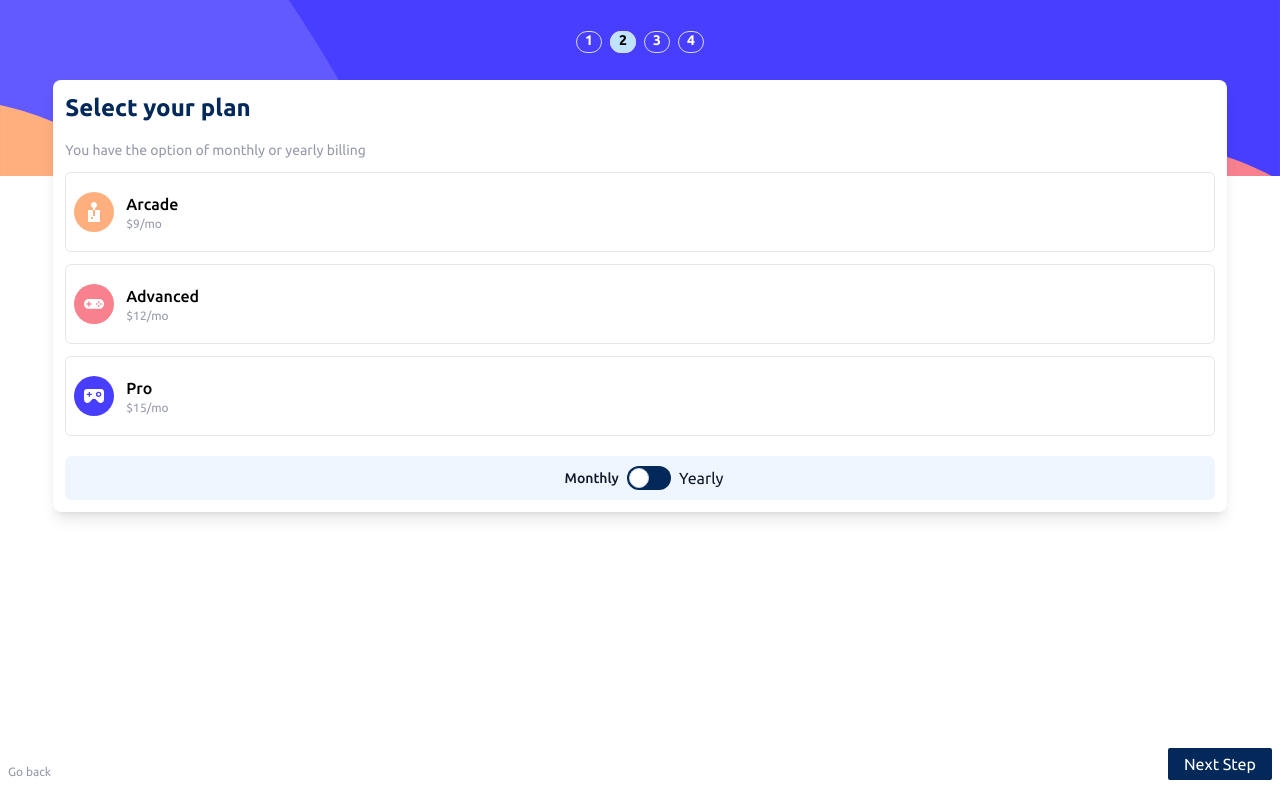
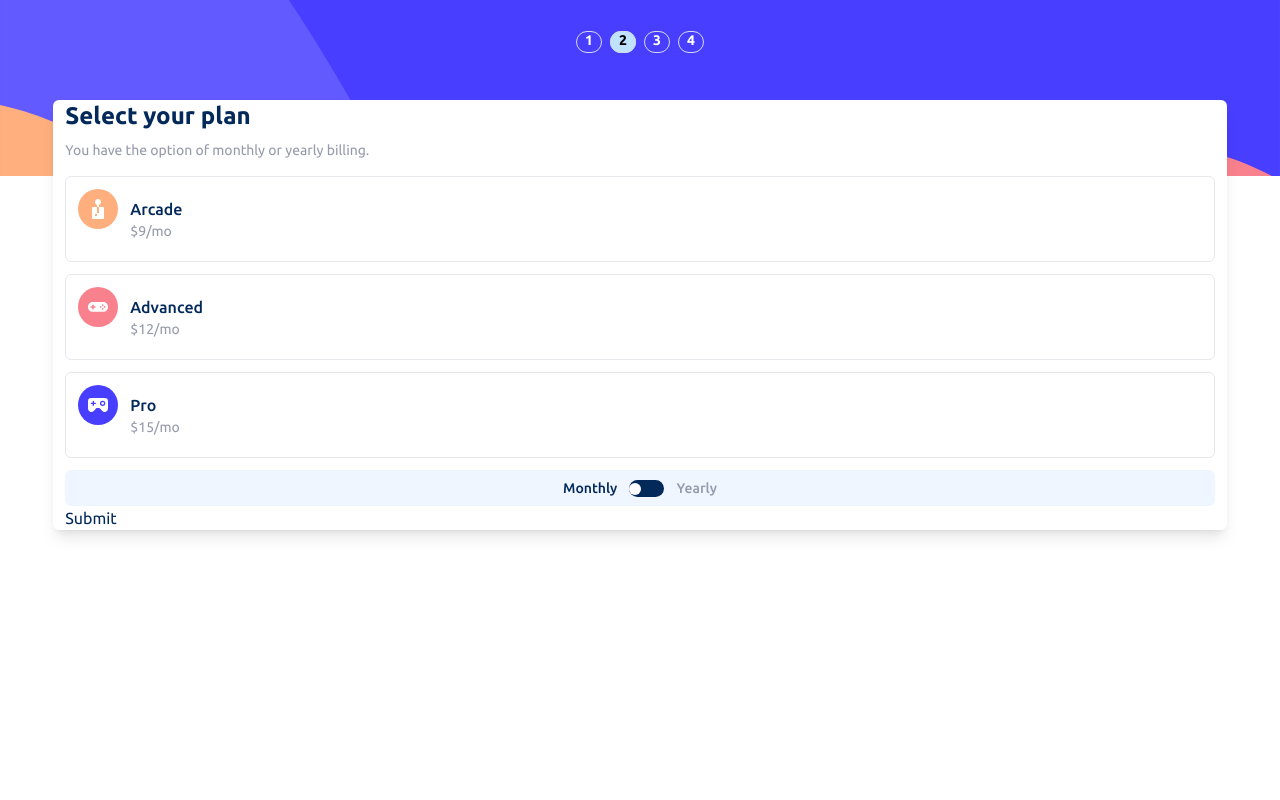
Before and after one commit to JaacielBriseo/multi-step-form, a React (Create React App) app: page /select in a window 1280 px wide. Built offline with nearby package versions, Linux system fonts and the light colour scheme.

Commit message:
Select Plan with Formik

```diff
--- a/src/components/BillingToggler.tsx
+++ b/src/components/BillingToggler.tsx
@@ -10,6 +10,7 @@ export const BillingToggler = ({ enabled, setEnabled, setIsSelected }: TogglerPr
 	const dispatch = useAppDispatch();
 	useEffect(() => {
 		!enabled ? dispatch(setPaymentType('monthly')) : dispatch(setPaymentType('yearly'));
+		// eslint-disable-next-line
 	}, [enabled]);
 	return (
 		<div className='flex justify-center space-x-2 bg-Magnolia h-11 items-center rounded-md'>
--- a/src/index.css
+++ b/src/index.css
@@ -2,3 +2,19 @@
 @tailwind base;
 @tailwind components;
 @tailwind utilities;
+
+.toggle-switch {
+	display: inline-block;
+	width: 35px;
+	height: 17px;
+	border-radius: 30px;
+	cursor: pointer;
+}
+.toggle-switch-slider {
+	display: inline-block;
+	width: 12px;
+	height: 12px;
+	border-radius: 30px;
+	transition: 0.3s;
+	position: relative;
+}
--- a/src/index.tsx
+++ b/src/index.tsx
@@ -12,6 +12,7 @@ root.render(
 	<React.StrictMode>
 		<Provider store={store}>
 				<SubscriptionApp />
+
 		</Provider>
 	</React.StrictMode>
 );
--- a/src/interfaces/interfaces.ts
+++ b/src/interfaces/interfaces.ts
@@ -1,16 +1,15 @@
 export interface SubscriptionState {
-	step: number;
 	userInfo: {
 		name: string;
 		email: string;
 		phone: string;
-	} | null;
-	paymentType: string | null;
-	subscriptionPlan: {
+	} ;
+	paymentType: string ;
+	subscriptionPlan:  {
 		plan: string;
 		price: number;
 	};
-	addons: Addon[]
+	addons: Addon[];
 }
 
 export interface Addon {
--- a/src/routes/Navigation.tsx
+++ b/src/routes/Navigation.tsx
@@ -11,10 +11,11 @@ export const Navigation = () => {
 		<>
 			<BrowserRouter>
 				<div className='bg-mobSide bg-no-repeat bg-cover h-44 font-Ubuntu'>
-					<nav className=''>
+					<nav>
 						<ul className='flex justify-center items-center h-20 text-White font-semibold text-sm'>
 							<li>
 								<NavLink
+									// onClick={(e) => e.preventDefault()}
 									to='/'
 									className='box-border border-LightGray rounded-full px-2 pb-1 m-1 border'
 									style={({ isActive }) => (isActive ? activeStyle : undefined)}
@@ -24,6 +25,7 @@ export const Navigation = () => {
 							</li>
 							<li>
 								<NavLink
+									// onClick={(e) => e.preventDefault()}
 									to='/select'
 									className='box-border border-LightGray rounded-full px-2 pb-1 m-1 border'
 									style={({ isActive }) => (isActive ? activeStyle : undefined)}
@@ -33,6 +35,7 @@ export const Navigation = () => {
 							</li>
 							<li>
 								<NavLink
+									// onClick={(e) => e.preventDefault()}
 									to='/addons'
 									className='box-border border-LightGray rounded-full px-2 pb-1 m-1 border'
 									style={({ isActive }) => (isActive ? activeStyle : undefined)}
@@ -42,6 +45,7 @@ export const Navigation = () => {
 							</li>
 							<li>
 								<NavLink
+									// onClick={(e) => e.preventDefault()}
 									to='/summary'
 									className='box-border border-LightGray rounded-full px-2 pb-1 m-1 border'
 									style={({ isActive }) => (isActive ? activeStyle : undefined)}
--- a/src/store/app/subscriptionSlice.ts
+++ b/src/store/app/subscriptionSlice.ts
@@ -2,26 +2,29 @@ import { createSlice } from '@reduxjs/toolkit';
 import { SubscriptionState } from '../../interfaces';
 
 const initialState: SubscriptionState = {
-	step: 1,
-	userInfo: null,
+	userInfo: {
+		name: '',
+		email: '',
+		phone: '',
+	},
 	paymentType: 'monthly',
 	subscriptionPlan: {
 		plan: '',
 		price: 0,
 	},
-	addons: [{
-		addon: '',
-		price: 0
-	}]
+	addons: [
+		{
+			addon: '',
+			price: 0,
+		},
+	],
 };
 
 export const subscriptionSlice = createSlice({
 	name: 'subscription',
 	initialState,
 	reducers: {
-		setStep: (state, action: { payload: number }) => {
-			state.step = action.payload;
-		},
+
 		setUserInfo: (state, action: { payload: SubscriptionState['userInfo'] }) => {
 			state.userInfo = action.payload;
 		},
@@ -37,6 +40,6 @@ export const subscriptionSlice = createSlice({
 	},
 });
 
-export const { setStep, setUserInfo, setPaymentType, setSubscriptionPlan, setAddon } = subscriptionSlice.actions;
+export const {  setUserInfo, setPaymentType, setSubscriptionPlan, setAddon } = subscriptionSlice.actions;
 
 export default subscriptionSlice.reducer;
--- a/src/views/Addons.tsx
+++ b/src/views/Addons.tsx
@@ -30,17 +30,16 @@ export const Addons = () => {
 				addons: [
 					{
 						addon: null,
-						price: null
+						price: null,
 					},
 				],
 			}}
 			onSubmit={(values) => {
-				console.log(values);
-				dispatch(setAddon(values.addons))
+				dispatch(setAddon(values.addons));
 				navigate('/summary');
 			}}
 		>
-			{({ values, setFieldValue}) => (
+			{({ values, setFieldValue }) => (
 				<Form className='text-MarineBlue w-11/12 mx-auto p-3 bg-White rounded-md flex flex-col shadow-lg'>
 					<div className='flex flex-col space-y-4 mb-4'>
 						<h1 className='text-2xl font-bold'>Pick add-ons</h1>
--- a/src/views/SelectPlan.tsx
+++ b/src/views/SelectPlan.tsx
@@ -1,44 +1,85 @@
-import { useSelectPlan, Option } from '../hooks/useSelectPlan';
+import { Formik, Form, Field } from 'formik';
 import { planOptions } from '../constants/planOptions';
-import { BillingToggler } from '../components/BillingToggler';
-import { useNavigate } from 'react-router-dom';
+import { useState } from 'react';
+import { useAppDispatch } from '../store/hookTypes';
+import { setPaymentType, setSubscriptionPlan } from '../store';
 
 export const SelectPlan = () => {
-	const navigate = useNavigate()
-	const { handleClick, isSelected, activeStyle, setEnabled, enabled, setIsSelected } = useSelectPlan();
+	const dispatch = useAppDispatch();
+	const [selected, setSelected] = useState(null);
+	const initialValues = {
+		selectedOption: null,
+		toggler: false,
+	};
+	let activeClass = 'bg-Magnolia border-MarineBlue';
+
 	return (
-		<div className='w-11/12 mx-auto bg-White p-3 rounded-lg shadow-lg'>
-			<div className='text-MarineBlue space-y-4 mb-3'>
+		<div className='text-MarineBlue w-11/12 mx-auto rounded-md shadow-lg bg-White px-3 mt-5'>
+			<div className='space-y-2 mb-4'>
 				<h1 className='text-2xl font-bold'>Select your plan</h1>
-				<p className='text-sm text-CoolGray'>You have the option of monthly or yearly billing</p>
+				<p className='text-CoolGray text-sm'>You have the option of monthly or yearly billing.</p>
 			</div>
-			<div className='space-y-3 mb-5'>
-				{planOptions.map((option: Option, index: number) => (
+			<Formik
+				initialValues={initialValues}
+				onSubmit={(values) => {
+					console.log(values);
+					dispatch(setSubscriptionPlan(values.selectedOption!));
+					dispatch(setPaymentType(values.toggler ? 'yearly' : 'monthly'));
+				}}
+			>
+				{({ values, setFieldValue }) => (
+					<>
+						<Form>
+							<div className='flex flex-col space-y-3'>
+								{planOptions.map((option, index: any) => (
 									<button
-						onClick={() => handleClick(index, option)}
-						className={`flex space-x-3 items-center h-20 w-full rounded-md border px-2 ${
-							index === isSelected && activeStyle
-						}`}
+										className={`border flex items-center space-x-3 p-3 rounded-md ${selected === index && activeClass}`}
+										type='button'
+										key={option.plan}
+										onClick={() => {
+											setSelected(index);
+											if (values.selectedOption !== option.plan) {
+												setFieldValue('selectedOption', {
+													...option,
+													price: values.toggler ? option.price.yearly : option.price.monthly,
+												});
+											}
+										}}
 									>
-						<img src={option.icon} alt={option.plan} />
+										<img src={option.icon} alt={option.plan} className='mb-5' />
 										<div className='flex flex-col text-start'>
 											<h2 className='font-medium'>{option.plan}</h2>
-							<small className='text-xs text-CoolGray'>
-								${!enabled ? option.price.monthly : option.price.yearly}
-								{!enabled ? '/mo' : '/yr'}
-							</small>
-							<small className='text-xs text-MarineBlue'>{enabled && '2 months free'}</small>
+											<p className='text-CoolGray text-sm'>
+												${values.toggler ? `${option.price.yearly}/yr` : `${option.price.monthly}/mo`}
+												{values.toggler && <small className='block text-MarineBlue font-medium'> 2 months free</small>}
+											</p>
 										</div>
 									</button>
 								))}
+								<label
+									className='flex items-center justify-center space-x-3 bg-Magnolia h-9 rounded-md text-sm font-medium'
+									onChange={() => setSelected(null)}
+								>
+									<p className={`${values.toggler ? 'text-CoolGray ' : ''}`}>Monthly</p>
+									<Field type='checkbox' name='toggler' className='hidden' />
+									<span className='toggle-switch inline-block bg-MarineBlue rounded-md cursor-pointer'>
+										<span
+											className='toggle-switch-slider bg-White rounded-md transition-colors duration-300 '
+											style={{
+												left: values.toggler ? '20px' : '0',
+											}}
+										/>
+									</span>
+									<p className={`${!values.toggler ? 'text-CoolGray' : ''}`}>Yearly</p>
+								</label>
 							</div>
-			<BillingToggler enabled={enabled} setEnabled={setEnabled} setIsSelected={setIsSelected} />
-			<button onClick={() => navigate(-1)} className='absolute bottom-5 left-2 text-CoolGray text-xs'>
-				Go back
+							<button type='submit' disabled={selected === null}>
+								Submit
 							</button>
-			<button onClick={() => navigate('/addons')} className='absolute bottom-5 right-2 bg-MarineBlue text-White px-4 h-8 rounded-sm'>
-				Next Step
-			</button>
+						</Form>
+					</>
+				)}
+			</Formik>
 		</div>
 	);
 };
--- a/src/views/Summary.tsx
+++ b/src/views/Summary.tsx
@@ -8,9 +8,9 @@ export const Summary = () => {
 				<p className='text-CoolGray text-sm'>Double-check everything looks OK before confirming.</p>
 			</div>
 			<div className='mt-5 divide-y divide-gray-500'>
-				<h4>
-					{subscriptionPlan.plan}({paymentType}){subscriptionPlan.price}
-				</h4>
+				<div>
+					<h4>{subscriptionPlan!.plan}({paymentType}){subscriptionPlan!.price}</h4>
+				</div>
 				<div className='divide-y flex flex-col'>
 					{Object.entries(addons).map(([key, value]) => (
 						<div key={key}>
@@ -23,3 +23,4 @@ export const Summary = () => {
 		</div>
 	);
 };
+//TODO:Design & Thank You message
--- a/src/views/UserInfoForm.tsx
+++ b/src/views/UserInfoForm.tsx
@@ -1,12 +1,11 @@
 import * as Yup from 'yup';
 import { useNavigate } from 'react-router-dom';
-import { setStep, setUserInfo, useAppDispatch } from '../store';
+import { setUserInfo, useAppDispatch } from '../store';
 import { Formik, Form, Field, ErrorMessage } from 'formik';
 
 export const UserInfoForm = () => {
 	const dispatch = useAppDispatch();
 	const navigate = useNavigate();
-
 
 	return (
 		<Formik
@@ -24,7 +23,6 @@ export const UserInfoForm = () => {
 			})}
 			onSubmit={(values) => {
 				dispatch(setUserInfo(values));
-				dispatch(setStep(2));
 				navigate('/select');
 			}}
 		>
```
Lines whose indentation alone changed are shown as unchanged.
